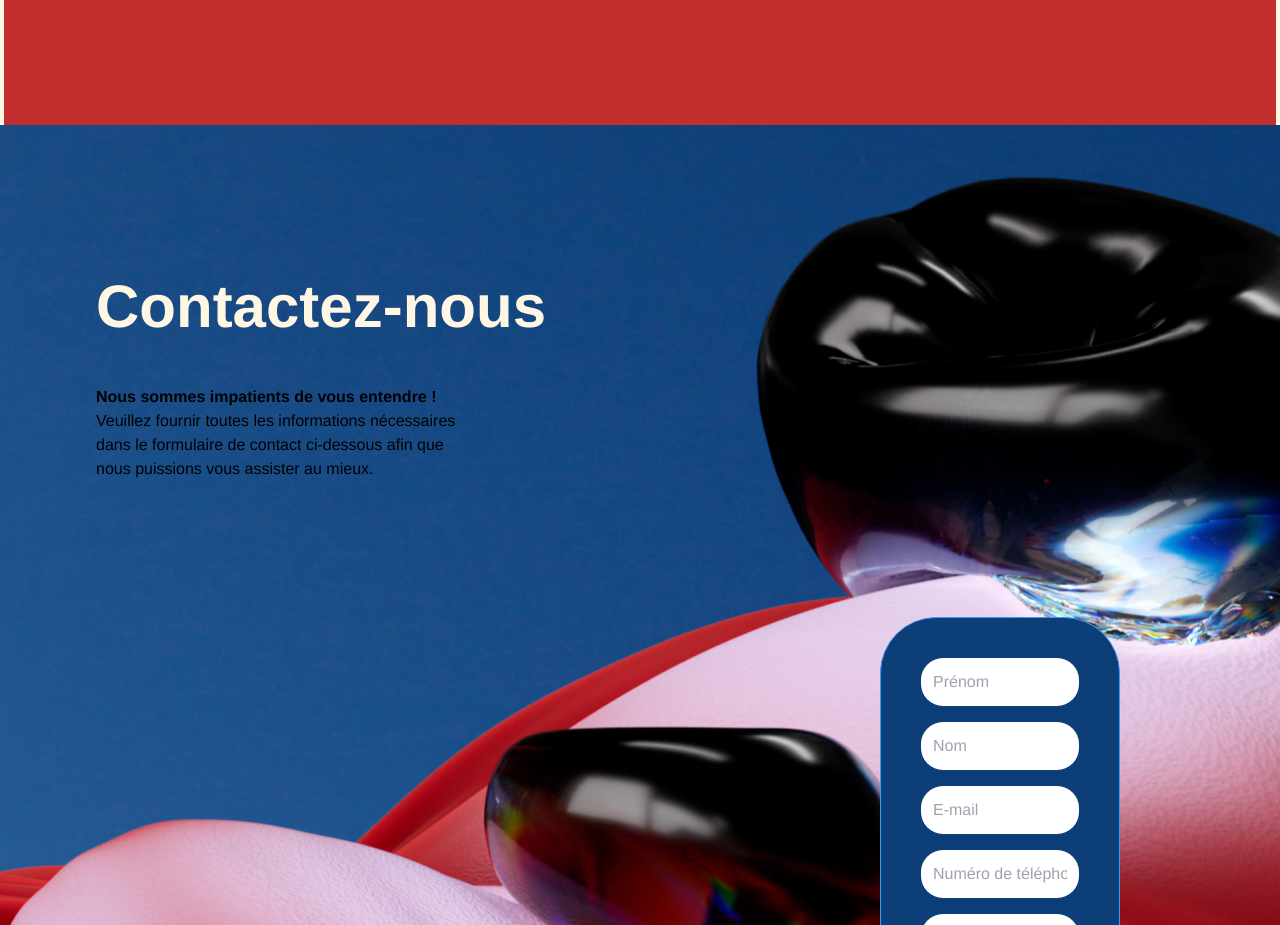
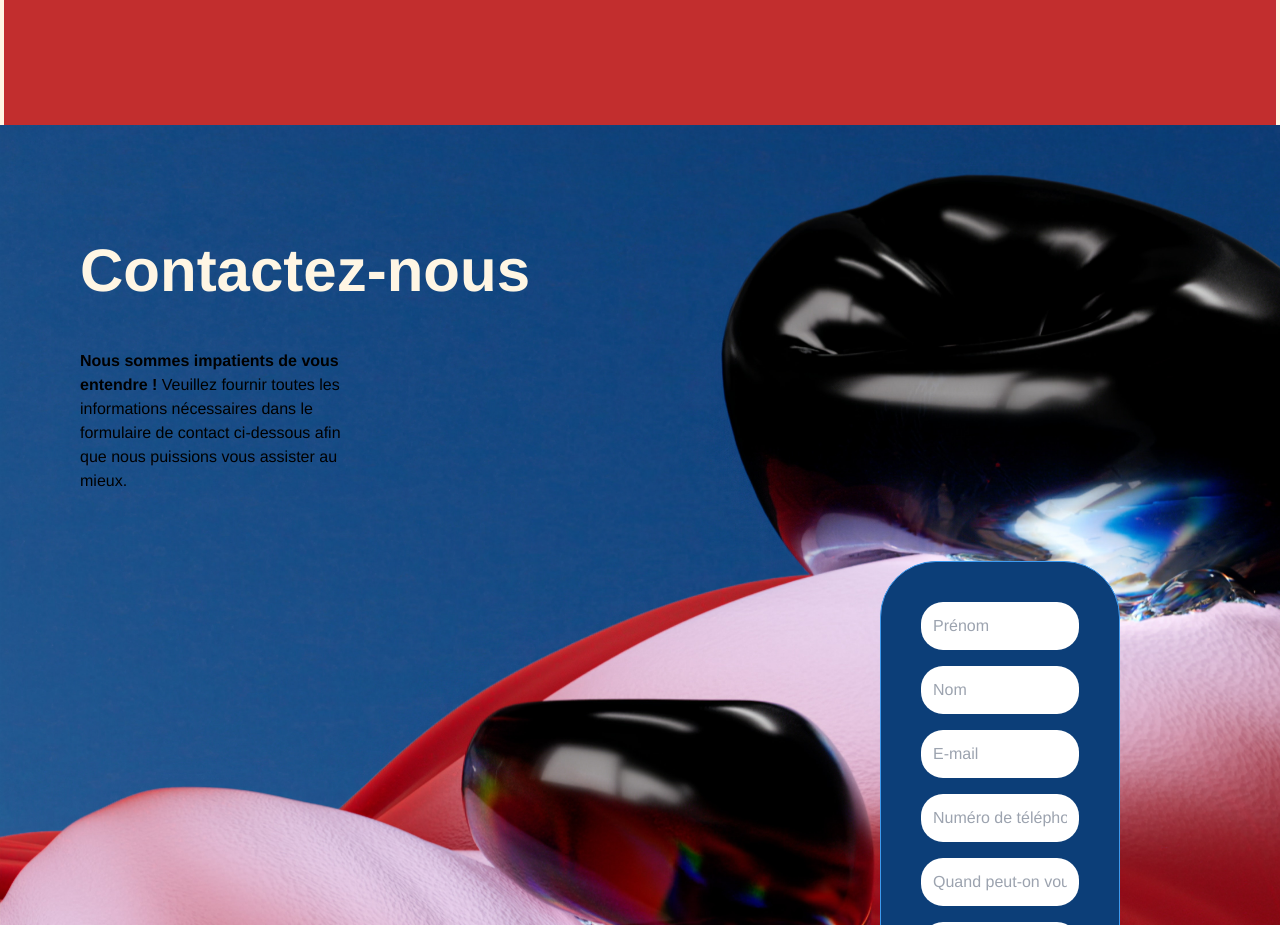
Before and after one commit to franzhopp/v3q, a React (Vite) app: page / in a window 1280 px wide. Shown: the part 2300-3225 px from the top of the page. Built offline with nearby package versions, Linux system fonts and the light colour scheme.

Commit message:
[ADD] update 2

```diff
--- a/src/Components/Contact/contact.jsx
+++ b/src/Components/Contact/contact.jsx
@@ -2,14 +2,14 @@ const Form = () => {
   return (
     <>
       <section id="contact" className="image-navi-studio-contact bg-FFF6E4">
-        <div className="px-10 py-10 sm:py-10 md:px-24">
+        <div className="px-10 py-5 sm:py-5 md:px-20">
           <div
-            className="sm:text-left text-FFF6E4 text-center mt-28 font-extrabold pb-12 text-4xl md:text-6xl"
+            className="sm:text-left text-FFF6E4 text-center mt-24 font-extrabold pb-12 text-4xl md:text-6xl"
             data-aos="fade-right"
           >
             Contactez-nous
           </div>
-          <div className="w-96 h-48">
+          <div className="w-72 h-48">
             <p
               className="text-left text-black"
               data-aos="zoom-in"
```
